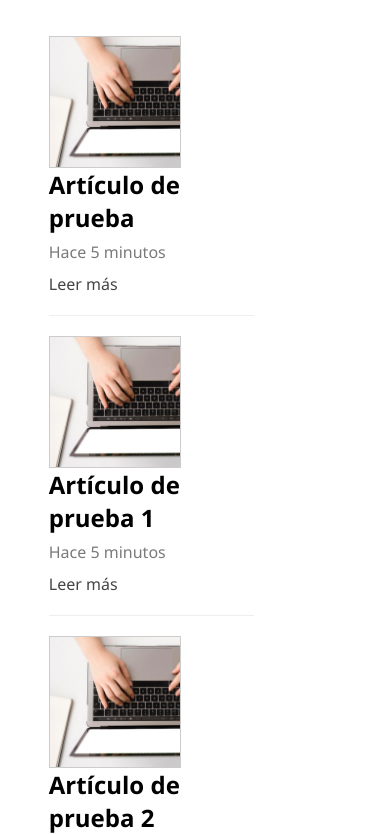
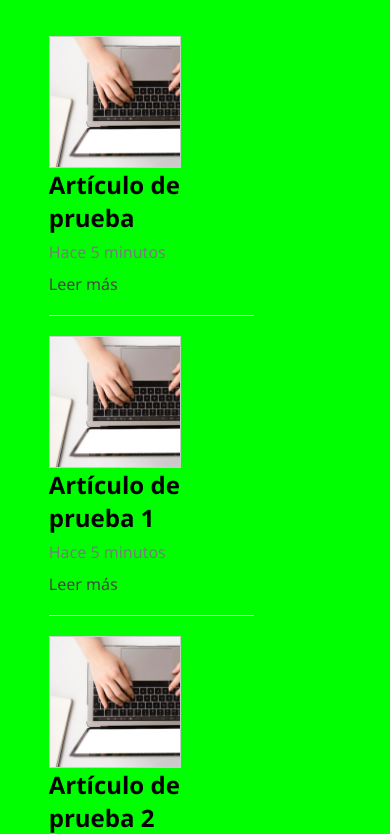
Before and after one commit to rotsenk/maquetado-web, a plain HTML site: page MaquetadoWeb/index.html in a window 390 px wide. Shown: the part 604-1438 px from the top of the page. Drawn offline with Linux system fonts and the light colour scheme.

Commit message:
Primeros pasos en RWD

```diff
--- a/MaquetadoWeb/assets/css/styles.css
+++ b/MaquetadoWeb/assets/css/styles.css
@@ -343,3 +343,20 @@ textarea{
   margin-bottom: 10px;
   float: left;
 }
+
+/* Responsive */
+/*desde la anchura 963px hasta la anchura 1488px de pantalla*/
+@media (max-width: 1488px) {
+  body {
+    /* fondo será rojo */
+    background-color: red;
+  }
+}
+
+/*desde la anchura 0px hasta la anchura 963px de pantalla*/
+@media (max-width: 963px) {
+  body {
+    /* fondo será verde */
+    background-color: rgb(0, 255, 0);
+  }
+}
```
Also changed, not shown: 1 other file.
